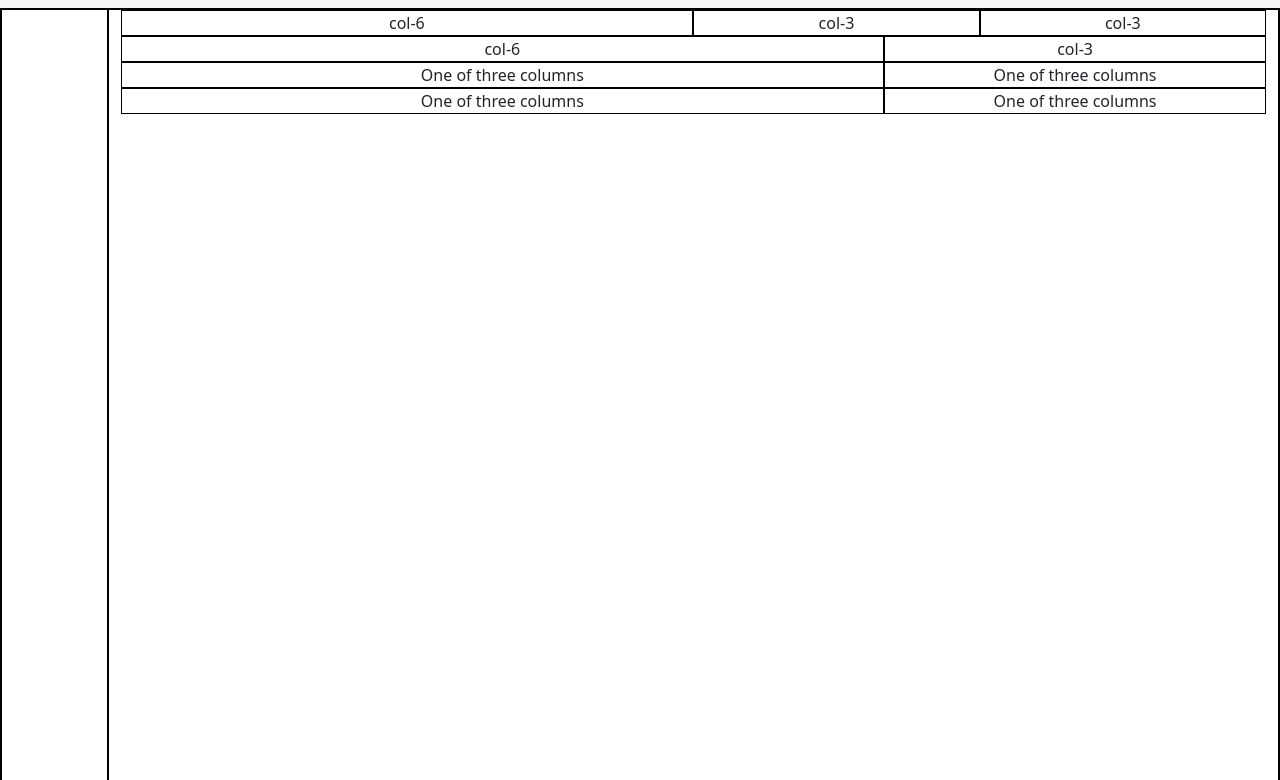
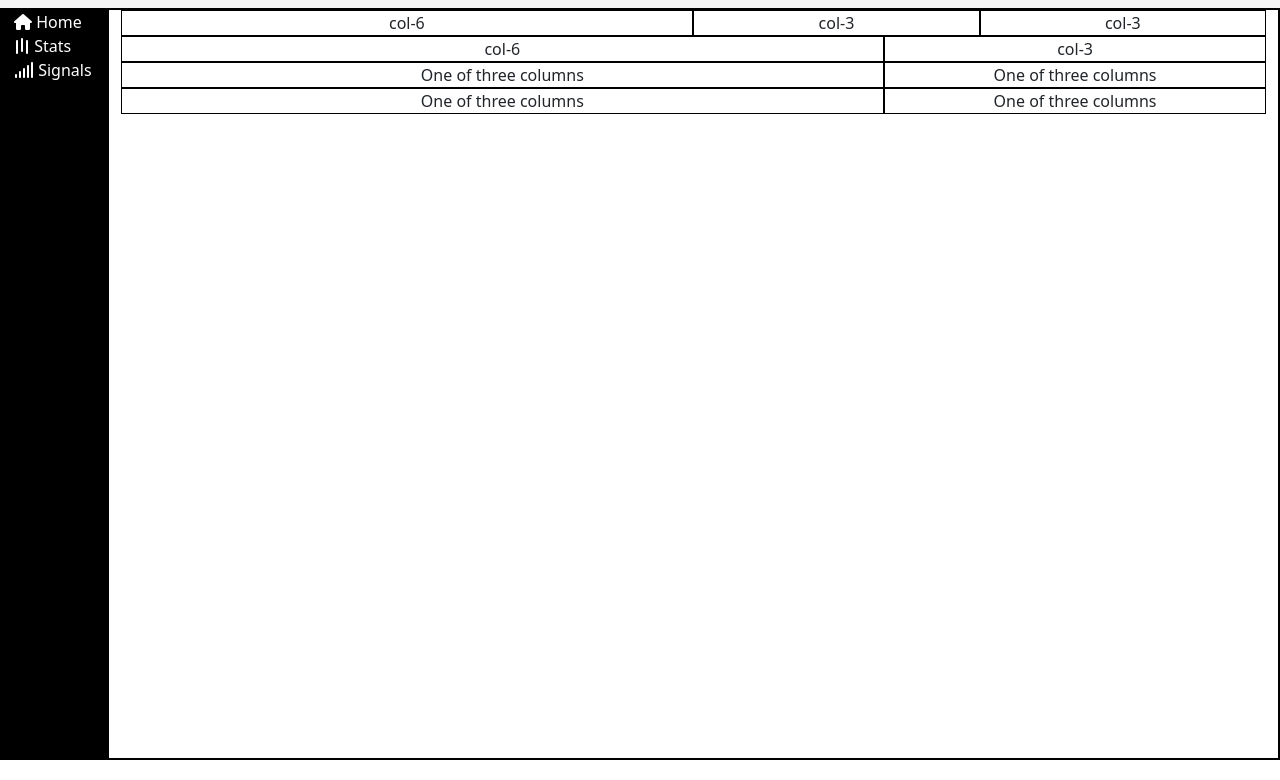
Before and after one commit to g4br100/html-css-bootstrap-dashboard, a plain HTML site: page index.html in a window 1280 px wide. Shown: the part 88-868 px from the top of the page. Drawn offline with nearby package versions, Linux system fonts and the light colour scheme.

Commit message:
aggiornamento nav menu

```diff
--- a/css/style.css
+++ b/css/style.css
@@ -2,9 +2,6 @@
     border: solid 1px black
 }
 
-#item{
-    height: 891px;
-}
 
 header{
     background-color: whitesmoke;
@@ -18,3 +15,15 @@ header{
 .colorg{
     background-color: rgb(213, 210, 210);
 }
+
+.colorb{
+    background-color: black;
+}
+
+.view{
+    height: 94vh;
+}
+
+.colortxtw{
+    color: white;
+}
--- a/index.html
+++ b/index.html
@@ -36,12 +36,23 @@
             </div>
       </header>
         <main>
-            <div class="container-fluid  text-center">
-                <div class="row row-cols-2">
-                  <div class="col-1 overflow-auto">
-                    <div id="item"></div>
+            <div class="container-fluid  text-left ">
+                <div class="row row-cols-2 view">
+                  <div class="col-1 colorb colortxtw">
+                    <div>
+                      <i class="fa-solid fa-house" style="color: #ffffff;"></i>
+                      Home
+                    </div>
+                    <div>
+                      <i class="fa-solid fa-bars-staggered fa-rotate-270" style="color: #ffffff;"></i>
+                      Stats
+                    </div>
+                    <div>
+                      <i class="fa-solid fa-signal" style="color: #ffffff;"></i>
+                      Signals
+                    </div>
                   </div>
-                  <div class="col-11">
+                  <div class="col-11 overflow-auto">
                     <div class="container-fluid  text-center">
                         <div class="row">
                           <div class="col-6">col-6</div>
```
